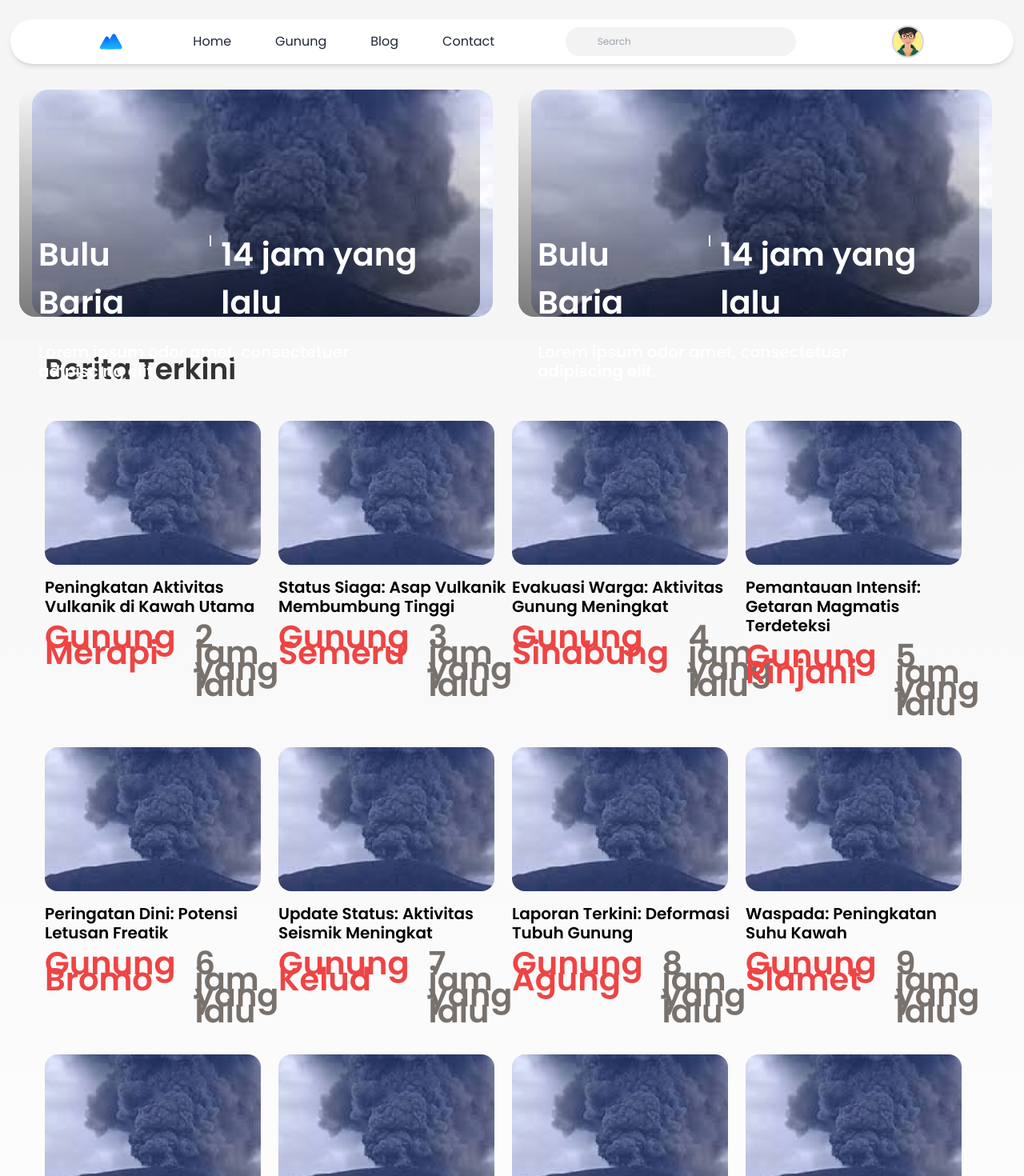
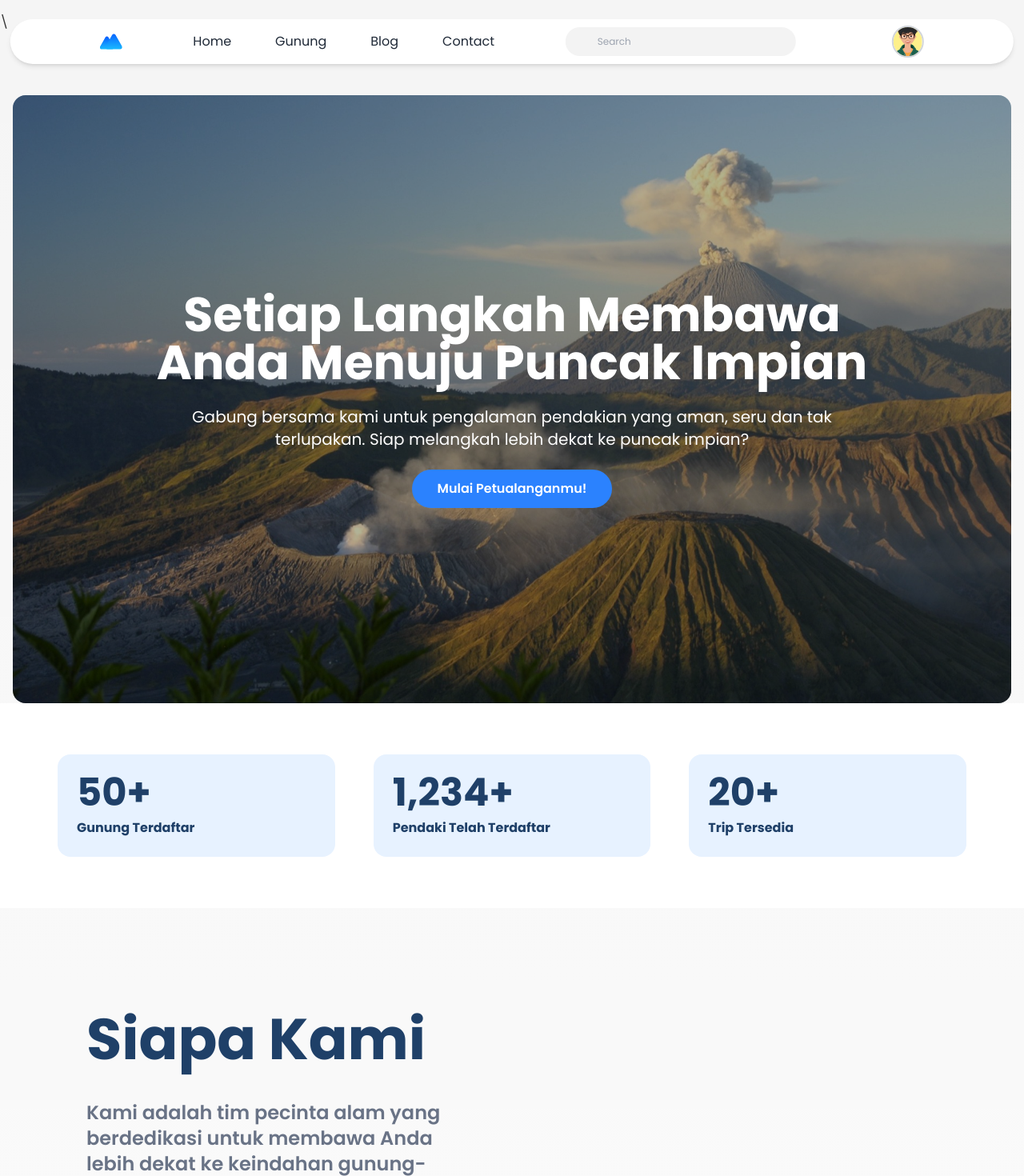
Before and after one commit to FiqriAgustriawan/client_sc, a Next.js app: page / in a window 1280 px wide. Shown: the top 1470 px of the page at 80% size. Built offline with nearby package versions, Linux system fonts and the light colour scheme.

Commit message:
perbaiki bug

```diff
--- a/src/app/globals.css
+++ b/src/app/globals.css
@@ -31,13 +31,6 @@ h1, h2, h3, h4, h5, h6 {
   margin-bottom: 1rem;
 }
 
-h1 { font-size: 2.5rem; }
-h2 { font-size: 2rem; }
-h3 { font-size: 1.75rem; }
-h4 { font-size: 1.5rem; }
-h5 { font-size: 1.25rem; }
-h6 { font-size: 1rem; }
-
 a {
   color: #4a90e2;
   text-decoration: none;
--- a/src/app/layout.tsx
+++ b/src/app/layout.tsx
@@ -4,7 +4,7 @@ import "./globals.css";
 import Navbar from "../components/NavbarComp";
 
 const poppins = Poppins({
-  weight: ['400', '500', '600', '700'],
+  weight: ['100', '200', '300', '400', '500', '600', '700', '800', '900'],
   subsets: ['latin'],
   display: 'swap',
   variable: '--font-poppins',
--- a/src/app/news/page.tsx
+++ b/src/app/news/page.tsx
@@ -9,17 +9,17 @@ function News() {
     <div className='flex justify-center bg-[#F5F5F5] h-[450px] -mt-10'>
       <div className='grid grid-cols-2 gap-4 mt-10'>
         <div className='relative'>
-          <div className='relative container grid grid-cols-1 mt-24 text-white gap-3'>
+          <div className='relative grid grid-cols-1 mt-24 text-white gap-3'>
             {/* Overlay untuk efek hover */}
             <div className='absolute z-10 w-[576px] h-[284px] bg-gradient-to-t from-black/50 to-transparent hover:bg-black/20 rounded-[20px] transition-all duration-200'>
               <div className='ml-6 mt-[200px] relative'>
-                <div className='flex gap-3 -mt-6 relative'>
+                <div className='flex gap-3 -mt-6 relative font-light7'>
                   <h1>Bulu Baria</h1>
                   <div className='w-[2px] rounded-full h-[14px] mt-[6px] bg-white'/>
                   <h1>14 jam yang lalu</h1>
                 </div>
                 <div>
-                  <h1 className='text-xl font-semibold -mt-3 leading-6 mt-1'>Lorem ipsum odor amet, consectetuer <br/>adipiscing elit.</h1>
+                  <h1 className='text-xl font-semibold -mt-2 leading-6'>Lorem ipsum odor amet, consectetuer <br/>adipiscing elit.</h1>
                 </div>
               </div>
             </div>
@@ -37,7 +37,7 @@ function News() {
         </div>
         {/* Pembatas */}
         <div className='relative'>
-          <div className='relative container grid grid-cols-1 mt-24 text-white gap-3'>
+          <div className='relative grid grid-cols-1 mt-24 text-white gap-3'>
             {/* Overlay untuk efek hover */}
             <div className='absolute z-50 w-[576px] h-[284px] bg-gradient-to-t from-black/50 to-transparent hover:bg-black/20 rounded-[20px] transition-all duration-200'>
               <div className='ml-6 mt-[200px] relative'>
@@ -47,7 +47,7 @@ function News() {
                   <h1>14 jam yang lalu</h1>
                 </div>
                 <div>
-                  <h1 className='text-xl font-semibold -mt-3 leading-6 mt-1'>Lorem ipsum odor amet, consectetuer <br/>adipiscing elit.</h1>
+                  <h1 className='text-xl font-semibold -mt-2 leading-6'>Lorem ipsum odor amet, consectetuer <br/>adipiscing elit.</h1>
                 </div>
               </div>
             </div>
--- a/src/app/page.tsx
+++ b/src/app/page.tsx
@@ -4,14 +4,18 @@ import StatsSection from '../components/StatsSection'
 import AboutUs from '../components/AboutUs'
 import Adventages from '@/components/Adventages'
 import WhatwOffer from '@/components/WhatwOffer'
-import News from './news/page'
+
 
 
 
 export default function Home() {
   return (
     <>
-    <News/>
+    \<HeroSection/>
+    <StatsSection/>
+    <AboutUs/>
+    <Adventages/>
+    <WhatwOffer/>
     </>
   )
 }
```
